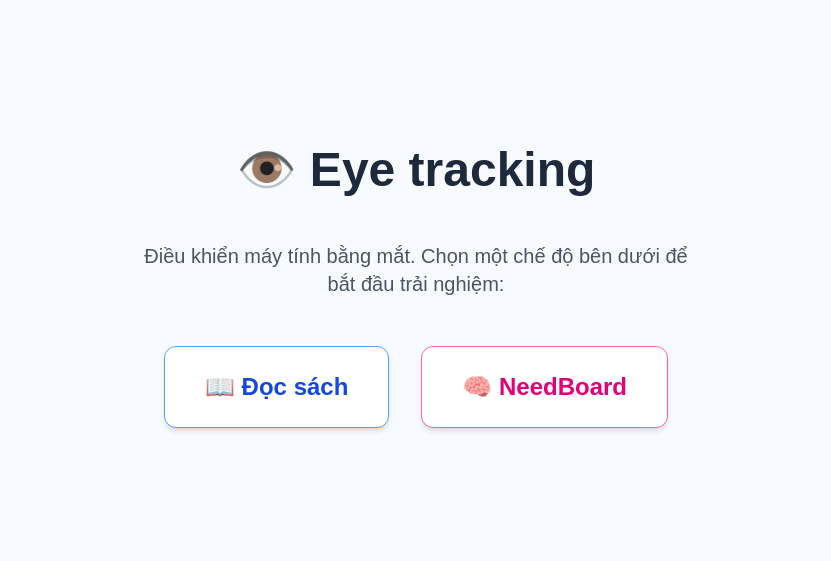
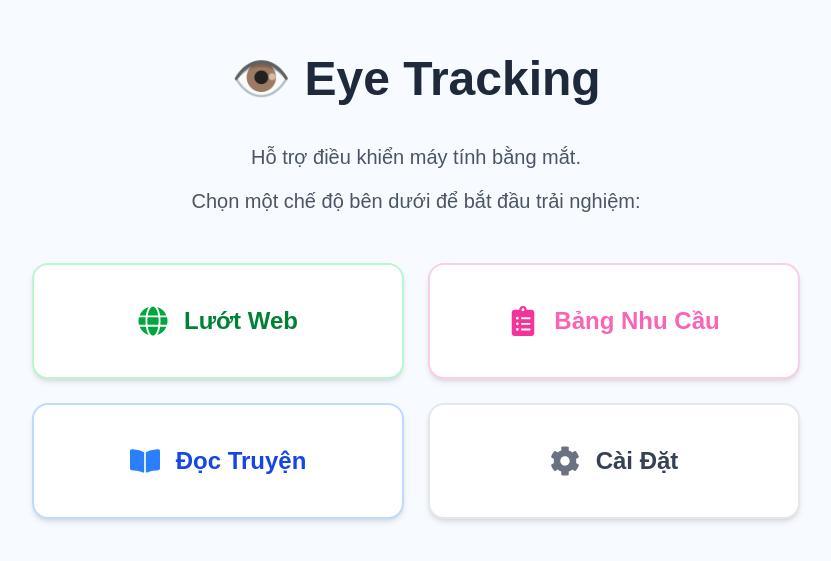
Before and after one commit to mtlee26/eye-tracking, a Next.js app in the folder frontend/: page / in a window 1280 px wide. Shown: the part 113-674 px from the top of the page, without its empty margins (224-1055 px from the left). Built offline with nearby package versions, Linux system fonts and the light colour scheme.

Commit message:
fix homepage

```diff
--- a/frontend/src/app/books/page.tsx
+++ b/frontend/src/app/books/page.tsx
@@ -2,10 +2,11 @@
 import { useEffect, useState } from "react";
 import BooksList from "@/component/book/booksList";
 import GazeButton from "@/component/gazeButton";
-import { s } from "framer-motion/client";
 import Search from "@/component/search";
 import { AiOutlineLeft } from "react-icons/ai";
 import { FiSearch } from "react-icons/fi";
+import { useRouter } from "next/navigation";
+import { FaHome } from "react-icons/fa";
 
 interface Book {
 	id: string;
@@ -29,6 +30,7 @@ const DEFAULT_CATEGORIES = [
 ];
 
 export default function BooksPage() {
+	const router = useRouter();
 	const [currentIndex, setCurrentIndex] = useState(0);
 	const [books, setBooks] = useState<Book[]>([]);
 	const [selectedCategory, setSelectedCategory] = useState<string | null>(null);
@@ -46,13 +48,50 @@ export default function BooksPage() {
 			try {
 				const query = selectedCategory || "Novel";
 				if (query === "Comics") {
-					const response = await fetch(
-						`https://api.mangadex.org/manga?limit=20&order[followedCount]=desc&includes[]=cover_art`
+					// // const response = await fetch(
+					// // 	`https://api.mangadex.org/manga?limit=20&order[relevance]=desc&includes[]=cover_art`
+					// // );
+					// const response = await fetch(
+					// 	`https://api.mangadex.org/manga?limit=20&title=doraemon&includes[]=cover_art`
+					//   );
+					const doraemonRes = await fetch(
+						`https://api.mangadex.org/manga?limit=10&title=doraemon&includes[]=cover_art`
 					);
-					const data = await response.json();
+					const doraemonData = await doraemonRes.json();
+
+					const popularRes = await fetch(
+						`https://api.mangadex.org/manga?limit=30&order[followedCount]=desc&includes[]=cover_art`
+					);
+					const popularData = await popularRes.json();
+
+					const combined = [...doraemonData.data, ...popularData.data];
+					shuffle(combined);
+
+					const MAX_WORD_COUNT = 8;
+
+					const data = combined.filter(manga => {
+						// const titleObj = manga.attributes?.title || manga.attributes?.altTitles?.find((alt: any) => alt?.en);
+						// const title = titleObj?.en || titleObj?.ja || Object.values(titleObj || {})[0] || '';
+						const titleObj = manga.attributes?.title;
+						let title = titleObj?.en;
+
+						// Nếu không có title en, lấy từ altTitles
+						if (!title) {
+							title = manga.attributes?.altTitles?.find((alt: any) => alt?.en)?.en;
+						}
+
+						// Nếu không có title en hay altTitles, sử dụng title mặc định từ các ngôn ngữ khác
+						if (!title) {
+							title = titleObj?.ja || Object.values(titleObj || {})[0] || 'No title available';
+						}
+
+						const wordCount = title.trim().split(/\s+/).length;
+						return wordCount <= MAX_WORD_COUNT;
+					});
+					// const data = await response.json();
 					console.log(data)
 
-					const processedBooks = data?.data?.map((manga: any) => {
+					const processedBooks = data?.map((manga: any) => {
 						const id = manga.id;
 						const attributes = manga.attributes;
 						let title = attributes?.title?.en;
@@ -118,6 +157,13 @@ export default function BooksPage() {
 		setCurrentIndex(0); // Reset pagination khi đổi category
 	};
 
+	function shuffle(array: any[]) {
+		for (let i = array.length - 1; i > 0; i--) {
+			const j = Math.floor(Math.random() * (i + 1));
+			[array[i], array[j]] = [array[j], array[i]];
+		}
+	}
+
 	// Pagination controls
 	const goToNext = () => {
 		if (currentIndex + booksPerPage < books.length) {
@@ -165,27 +211,20 @@ export default function BooksPage() {
 		<div className="container mx-auto px-4 py-8">
 			{/* <Search /> */}
 			{/* Search Box (gaze vào sẽ mở bàn phím) */}
+
+			<GazeButton
+				whileHover={{ scale: 1.2 }}
+				whileTap={{ scale: 0.9 }}
+				onClick={() => router.push("/")}
+
+				className={`absolute top-5 left-10 p-8 rounded-full bg-gray-200 text-black text-5xl shadow-lg transform transition-transform duration-300 hover:scale-110 ${"hover:shadow-xl"
+					} active:scale-95`}
+			>
+				< FaHome />
+			</GazeButton>
 			<div className="mb-6">
-				{/* <div className="flex gap-4 items-center">
-					<GazeButton
-						onClick={() => setShowKeyboard(true)}
-						className="flex-1 px-4 py-2 rounded-md bg-[#2c2d34] text-left text-white placeholder-gray-400 text-xl"
-					>
-						{searchQuery || "Gaze here to search..."}
-					</GazeButton>
 
-					<GazeButton
-						onClick={() => {
-							setSearchTerm(searchQuery);
-							setCurrentIndex(0);
-						}}
-						className="px-4 py-2 rounded-lg bg-gray-600 text-white font-semibold shadow-md"
-					>
-						Search
-					</GazeButton>
-				</div>
-				 */}
-				<div className="flex gap-4 items-center w-full max-w-4xl mx-auto">
+				<div className="flex gap-8 items-center w-full max-w-4xl mx-auto">
 					{/* Ô nhập bằng ánh mắt */}
 					<GazeButton
 						onClick={() => setShowKeyboard(true)}
@@ -203,13 +242,15 @@ export default function BooksPage() {
 							handleSearch();
 							setShowKeyboard(false)
 						}}
-						className="flex items-center gap-6 px-5 py-3 rounded-md bg-blue-600 hover:bg-blue-700 text-white font-semibold text-xl shadow-md transition"
+						className="flex items-center gap-6 px-5 py-3 rounded-md bg-sky-600 hover:bg-sky-700 text-white font-semibold text-xl shadow-md transition"
 					>
 						<FiSearch className="text-white text-xl" />
 						Search
 					</GazeButton>
 				</div>
 			</div>
+
+
 
 			{showKeyboard && (
 				<div className="fixed inset-0 z-50 bg-gray-200 bg-opacity-90 flex flex-col items-center justify-center space-y-4 p-4">
--- a/frontend/src/app/page.tsx
+++ b/frontend/src/app/page.tsx
@@ -1,7 +1,94 @@
+// "use client";
+// import { useRouter } from "next/navigation";
+// import { motion } from "framer-motion";
+// import GazeButton from "@/component/gazeButton"; // Nút điều khiển bằng mắt (tuỳ chỉnh riêng)
+
+// export default function HomePage() {
+// 	const router = useRouter();
+
+// 	return (
+// 		<div className="min-h-screen bg-[#f7faff] flex flex-col justify-center items-center px-6">
+// 			<motion.h1
+// 				className="text-4xl md:text-5xl font-extrabold text-[#1e293b] mb-12 text-center"
+// 				initial={{ opacity: 0, y: -20 }}
+// 				animate={{ opacity: 1, y: 0 }}
+// 				transition={{ duration: 0.8 }}
+// 			>
+// 				👁️ Eye tracking
+// 			</motion.h1>
+
+// 			<motion.p
+// 				className="text-lg md:text-xl text-gray-600 mb-12 text-center max-w-xl"
+// 				initial={{ opacity: 0 }}
+// 				animate={{ opacity: 1 }}
+// 				transition={{ duration: 1 }}
+// 			>
+// 				Điều khiển máy tính bằng mắt. Chọn một chế độ bên dưới để bắt đầu trải nghiệm:
+// 			</motion.p>
+
+// 			<div className="flex flex-col md:flex-row gap-8">
+// 				<GazeButton
+// 					whileHover={{ scale: 1.1 }}
+// 					whileTap={{ scale: 0.95 }}
+// 					onClick={() => router.push("/books")}
+// 					className="bg-white border border-blue-400 text-blue-700 px-10 py-6 rounded-xl text-2xl font-semibold shadow-md hover:bg-blue-50"
+// 				>
+// 					📖 Đọc sách
+// 				</GazeButton>
+
+// 				<GazeButton
+// 					whileHover={{ scale: 1.1 }}
+// 					whileTap={{ scale: 0.95 }}
+// 					onClick={() => router.push("/needboard")}
+// 					className="bg-white border border-pink-400 text-pink-600 px-10 py-6 rounded-xl text-2xl font-semibold shadow-md hover:bg-pink-50"
+// 				>
+// 					🧠 NeedBoard
+// 				</GazeButton>
+// 			</div>
+// 		</div>
+// 	);
+// }
+
 "use client";
 import { useRouter } from "next/navigation";
 import { motion } from "framer-motion";
-import GazeButton from "@/component/gazeButton"; // Nút điều khiển bằng mắt (tuỳ chỉnh riêng)
+import GazeButton from "@/component/gazeButton";
+import { FaGlobe, FaClipboardList, FaBookOpen, FaCog } from "react-icons/fa";
+
+const options = [
+	{
+		name: "Lướt Web",
+		icon: <FaGlobe className="text-3xl text-green-600" />,
+		path: "/WatchVideo",
+		borderColor: "border-green-200",
+		bgHover: "hover:bg-green-50",
+		textColor: "text-green-700",
+	},
+	{
+		name: "Bảng Nhu Cầu",
+		icon: <FaClipboardList className="text-3xl text-pink-500" />,
+		path: "/needboard",
+		borderColor: "border-pink-200",
+		bgHover: "hover:bg-pink-50",
+		textColor: "text-pink-400",
+	},
+	{
+		name: "Đọc Truyện",
+		icon: <FaBookOpen className="text-3xl text-blue-500" />,
+		path: "/books",
+		borderColor: "border-blue-200",
+		bgHover: "hover:bg-blue-50",
+		textColor: "text-blue-700",
+	},
+	{
+		name: "Cài Đặt",
+		icon: <FaCog className="text-3xl text-gray-500" />,
+		path: "/settings",
+		borderColor: "border-gray-200",
+		bgHover: "hover:bg-gray-100",
+		textColor: "text-gray-700",
+	},
+];
 
 export default function HomePage() {
 	const router = useRouter();
@@ -9,41 +96,47 @@ export default function HomePage() {
 	return (
 		<div className="min-h-screen bg-[#f7faff] flex flex-col justify-center items-center px-6">
 			<motion.h1
-				className="text-4xl md:text-5xl font-extrabold text-[#1e293b] mb-12 text-center"
+				className="text-4xl md:text-5xl font-extrabold text-[#1e293b] mb-10 text-center"
 				initial={{ opacity: 0, y: -20 }}
 				animate={{ opacity: 1, y: 0 }}
 				transition={{ duration: 0.8 }}
 			>
-				👁️ Eye tracking
+				👁️ Eye Tracking
 			</motion.h1>
 
 			<motion.p
-				className="text-lg md:text-xl text-gray-600 mb-12 text-center max-w-xl"
+				className="text-2xl md:text-xl text-gray-600 mb-4 text-center max-w-xl"
 				initial={{ opacity: 0 }}
 				animate={{ opacity: 1 }}
 				transition={{ duration: 1 }}
 			>
-				Điều khiển máy tính bằng mắt. Chọn một chế độ bên dưới để bắt đầu trải nghiệm:
+				Hỗ trợ điều khiển máy tính bằng mắt.
+
+			</motion.p>
+			<motion.p
+				className="text-2xl md:text-xl text-gray-600 mb-12 text-center max-w-xl"
+				initial={{ opacity: 0 }}
+				animate={{ opacity: 1 }}
+				transition={{ duration: 1 }}
+			>
+
+				Chọn một chế độ bên dưới để bắt đầu trải nghiệm:
 			</motion.p>
 
-			<div className="flex flex-col md:flex-row gap-8">
-				<GazeButton
-					whileHover={{ scale: 1.1 }}
-					whileTap={{ scale: 0.95 }}
-					onClick={() => router.push("/books")}
-					className="bg-white border border-blue-400 text-blue-700 px-10 py-6 rounded-xl text-2xl font-semibold shadow-md hover:bg-blue-50"
-				>
-					📖 Đọc sách
-				</GazeButton>
-
-				<GazeButton
-					whileHover={{ scale: 1.1 }}
-					whileTap={{ scale: 0.95 }}
-					onClick={() => router.push("/needboard")}
-					className="bg-white border border-pink-400 text-pink-600 px-10 py-6 rounded-xl text-2xl font-semibold shadow-md hover:bg-pink-50"
-				>
-					🧠 NeedBoard
-				</GazeButton>
+			<div className="grid grid-cols-1 sm:grid-cols-2 gap-6 w-full max-w-3xl">
+				{options.map((option, index) => (
+					<GazeButton
+						key={index}
+						whileHover={{ scale: 1.05 }}
+						whileTap={{ scale: 0.95 }}
+						onClick={() => router.push(option.path)}
+						className={`flex items-center gap-4 bg-white ${option.borderColor} ${option.bgHover} ${option.textColor}
+              border-2 px-10 py-10 rounded-2xl shadow-md transition-all duration-300 text-left`}
+					>
+						{option.icon}
+						<span className="text-2xl font-semibold">{option.name}</span>
+					</GazeButton>
+				))}
 			</div>
 		</div>
 	);
```
Also changed, not shown: frontend/src/app/book/[slug]/page.tsx (+55 -11 lines), 2 other files (tests, documents, lock files or other folders).
